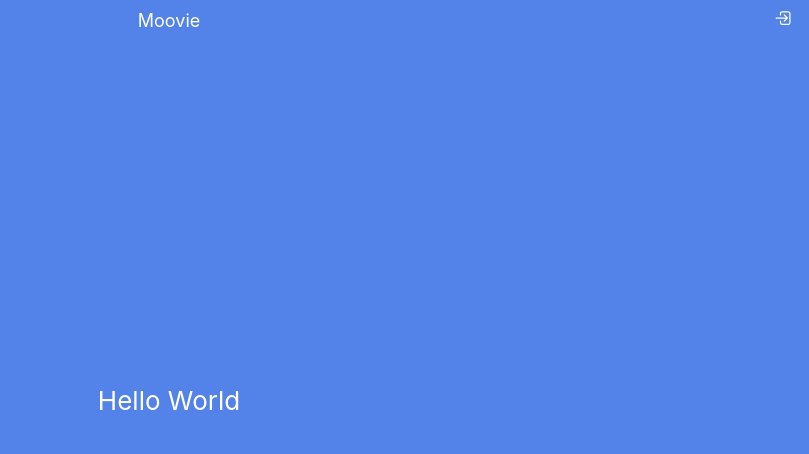
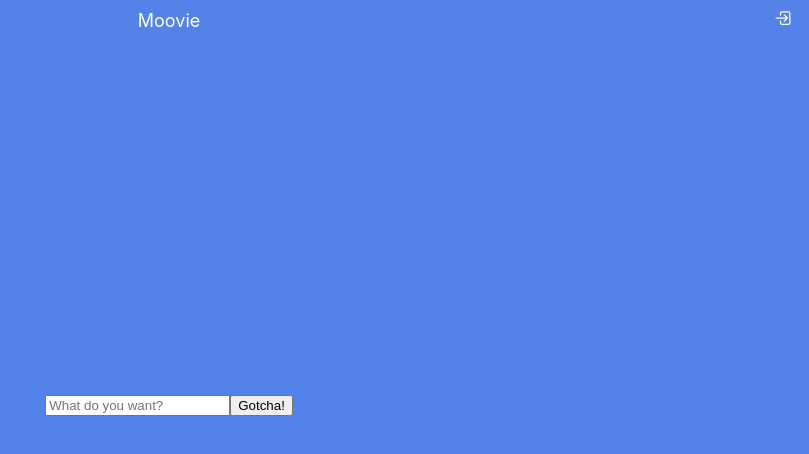
Before and after one commit to rrkkee015/movie-search-app, a React (Create React App) app: page / in a window 1280 px wide. Shown: the top 454 px of the page, without its empty margins (471-1280 px from the left). Built offline with nearby package versions, Linux system fonts and the light colour scheme; no server answers.

Commit message:
create body for search bar

```diff
--- a/src/App.css
+++ b/src/App.css
@@ -2,39 +2,3 @@
   text-align: center;
   height: 100%;
 }
-
-.App-logo {
-  height: 40vmin;
-  pointer-events: none;
-}
-
-@media (prefers-reduced-motion: no-preference) {
-  .App-logo {
-    animation: App-logo-spin infinite 20s linear;
-  }
-}
-
-.App-header {
-  display: flex;
-  flex-direction: column;
-  align-items: center;
-  justify-content: center;
-  font-size: calc(10px + 2vmin);
-  color: white;
-  position: relative;
-  height: 100%;
-  top: -40px;
-}
-
-.App-link {
-  color: #61dafb;
-}
-
-@keyframes App-logo-spin {
-  from {
-    transform: rotate(0deg);
-  }
-  to {
-    transform: rotate(360deg);
-  }
-}
--- a/src/App.js
+++ b/src/App.js
@@ -1,29 +1,14 @@
 import React from 'react';
 import Navbar from './components/Navbar';
+import Body from './components/Body';
 import './App.css';
 
 class App extends React.Component {
-  constructor(props) {
-    super(props);
-    this.state = {
-      username: null
-    };
-  }
-
-  componentDidMount() {
-    fetch('api/group')
-      .then(res=>res.json())
-      .then(data=>this.setState({username: data.username}));
-  }
-
   render() {
-    const {username} = this.state;
     return (
       <div className="App">
         <Navbar></Navbar>
-        <header className="App-header">
-          {username ? `Hello ${username}` : 'Hello World'}
-        </header>
+        <Body></Body>
       </div>
     )
   }
--- /dev/null
+++ b/src/components/Body.js
@@ -0,0 +1,43 @@
+import React from 'react';
+import '../css/Body.css'
+
+class Body extends React.Component {
+	constructor(props) {
+		super(props);
+		this.state = {
+			inputValue: '',
+		}
+	}
+
+	handleChange = (e) => {
+		this.setState({
+			inputValue: e.target.value,
+		})
+		console.log(this.state.inputValue);
+	}
+
+	handleSubmit = (e) => {
+		e.preventDefault();
+		this.setState({
+			inputValue: '',
+		})
+	}
+
+	render() {
+		return (
+			<div className="Body">
+				<form onSubmit={this.handleSubmit}>
+					<input
+						placeholder="What do you want?"
+						value={this.state.inputValue}
+						onChange={this.handleChange}
+						name="value"
+					/>
+					<button type="submit">Gotcha!</button>
+				</form>
+			</div>
+		)
+	}
+}
+
+export default Body;
--- /dev/null
+++ b/src/css/Body.css
@@ -0,0 +1,11 @@
+.Body {
+    display: flex;
+    flex-direction: column;
+    align-items: center;
+    justify-content: center;
+    font-size: calc(10px + 2vmin);
+    color: white;
+    position: relative;
+    min-height: 100%;
+    top: -40px;
+}
```
